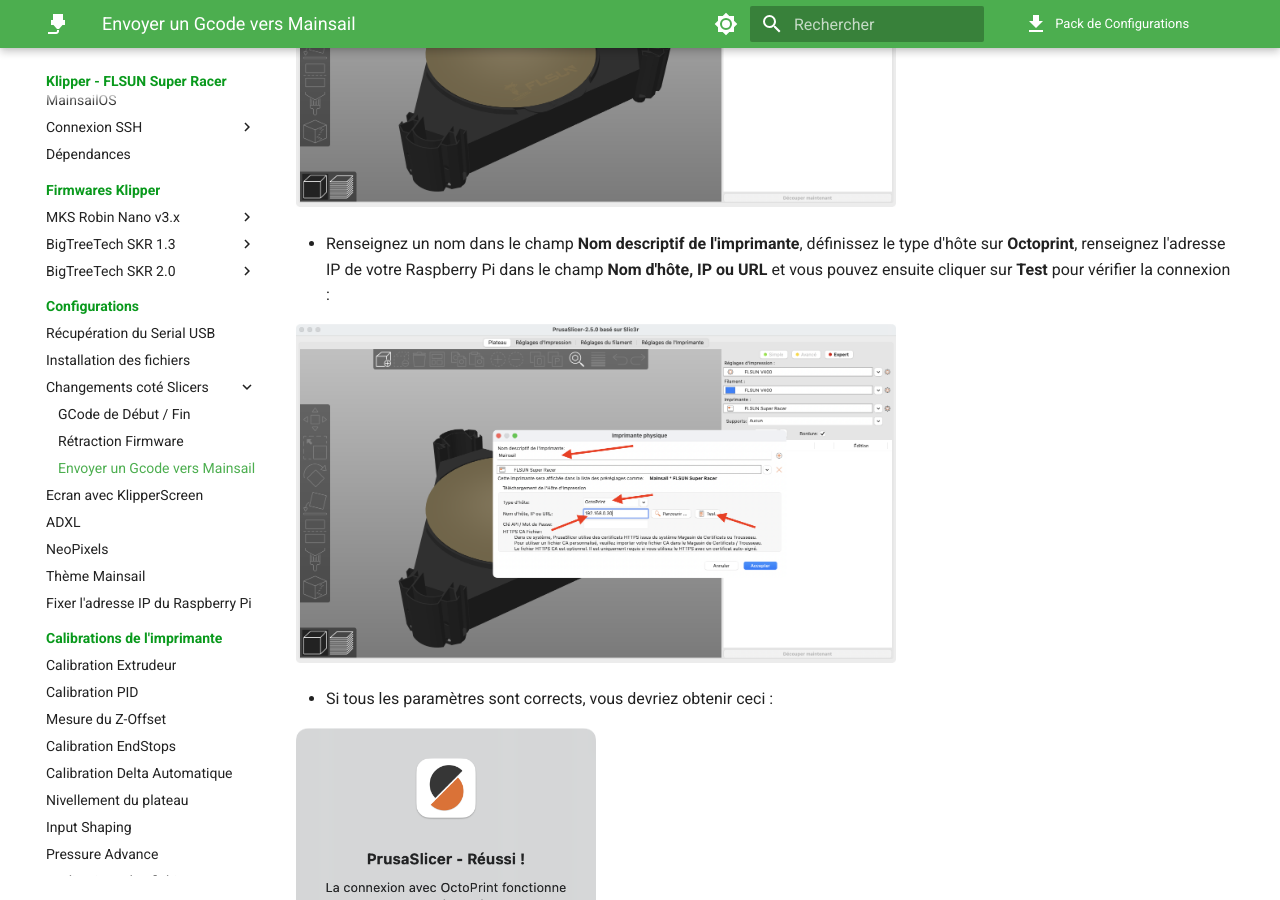
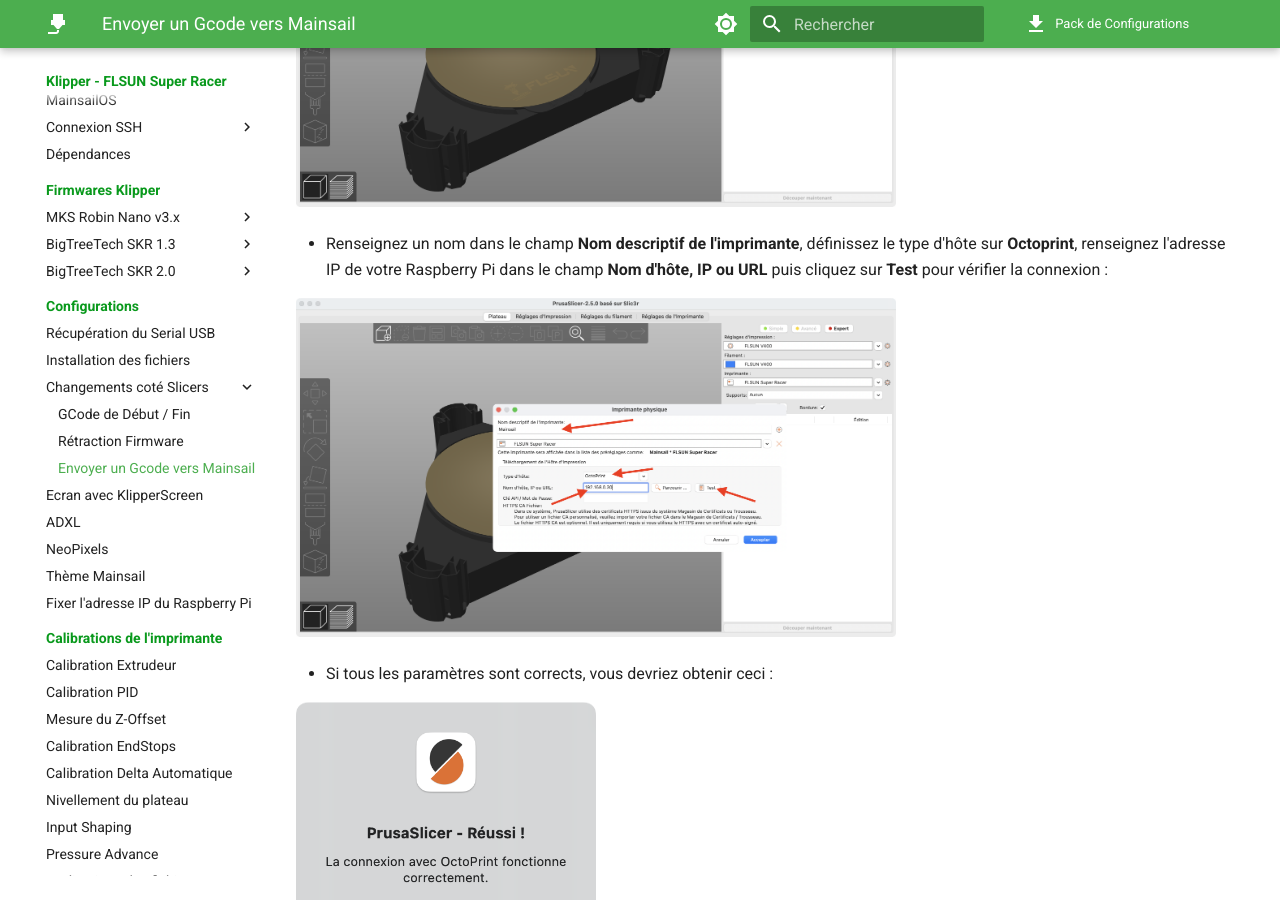
Before and after one commit to Guilouz/test, an MkDocs documentation site: the page built from docs/configurations/envoi-gcode-mainsail.md, in a window 1280 px wide and 900 px high, scrolled down 3036 px. Built offline with MkDocs 1.6.1 and Material for MkDocs 9.7.7, drawn with Linux system fonts in a browser that asks for light colours; emoji names are drawn with the system emoji font; comment, search, counter and statistics services are not loaded.

Commit message:
Update envoi-gcode-mainsail.md

```diff
--- a/docs/configurations/envoi-gcode-mainsail.md
+++ b/docs/configurations/envoi-gcode-mainsail.md
@@ -45,7 +45,7 @@
 
 ![Connexion PrusaSlicer](../assets/img/configurations/prusaslicer-connection-1.png){ width="600" }
 
-- Renseignez un nom dans le champ **Nom descriptif de l'imprimante**, définissez le type d'hôte sur **Octoprint**, renseignez l'adresse IP de votre Raspberry Pi dans le champ **Nom d'hôte, IP ou URL** et vous pouvez ensuite cliquer sur **Test** pour vérifier la connexion :
+- Renseignez un nom dans le champ **Nom descriptif de l'imprimante**, définissez le type d'hôte sur **Octoprint**, renseignez l'adresse IP de votre Raspberry Pi dans le champ **Nom d'hôte, IP ou URL** puis cliquez sur **Test** pour vérifier la connexion :
 
 ![Connexion PrusaSlicer](../assets/img/configurations/prusaslicer-connection-2.png){ width="600" }
 
```
